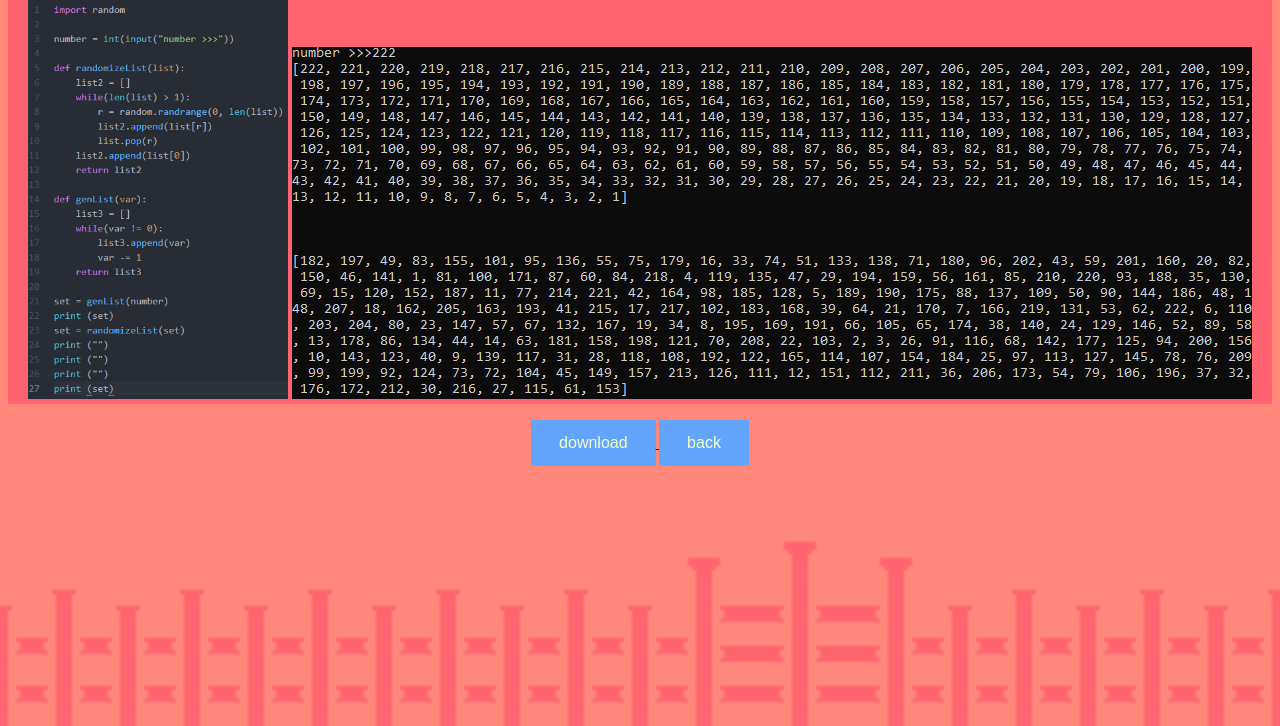
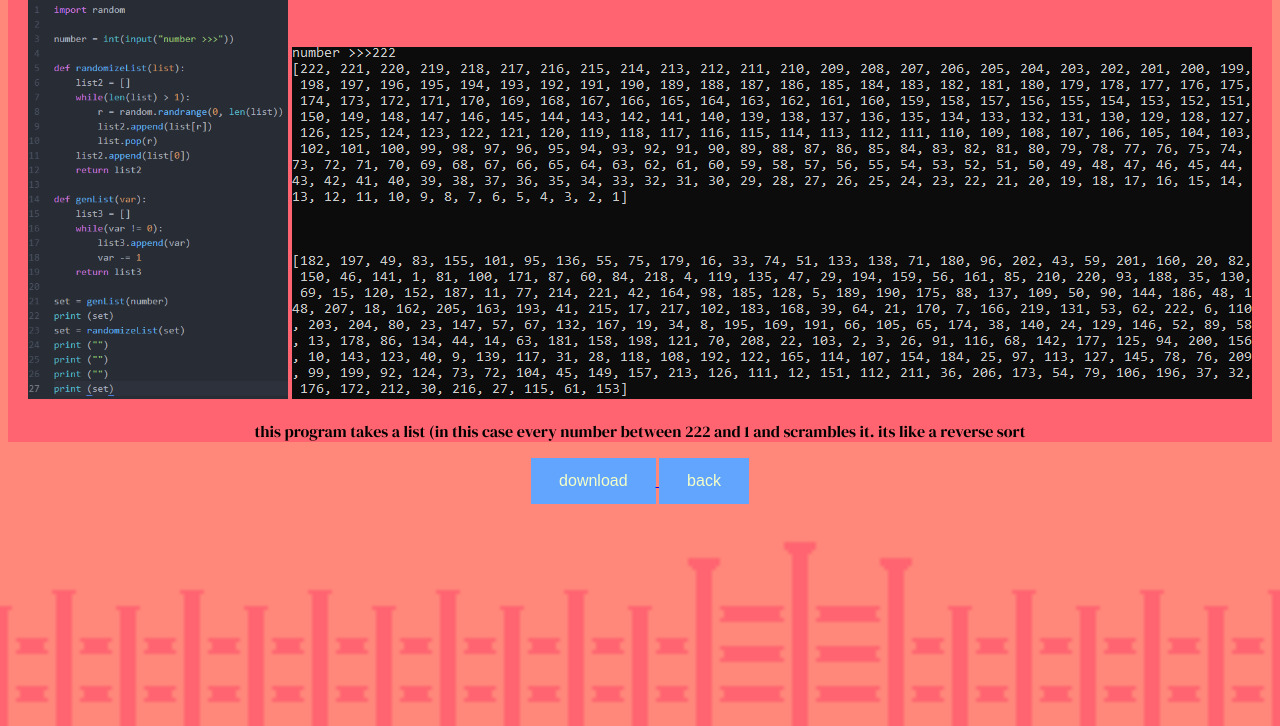
Before and after one commit to DuncanDrew/compcamps2019, a plain HTML site: page project_1.html in a window 1280 px wide. Shown: the part 74-800 px from the top of the page. Drawn offline with Linux system fonts and the light colour scheme.

Commit message:
Update project_1.html

```diff
--- a/project_1.html
+++ b/project_1.html
@@ -14,7 +14,9 @@
 
   <p></p>
 
-    <a></a>
+    <a>this program takes a list</a>
+    <a>(in this case every number between 222 and 1</a>
+    <a>and scrambles it. its like a reverse sort</a>
 
   <p></p>
 
```
